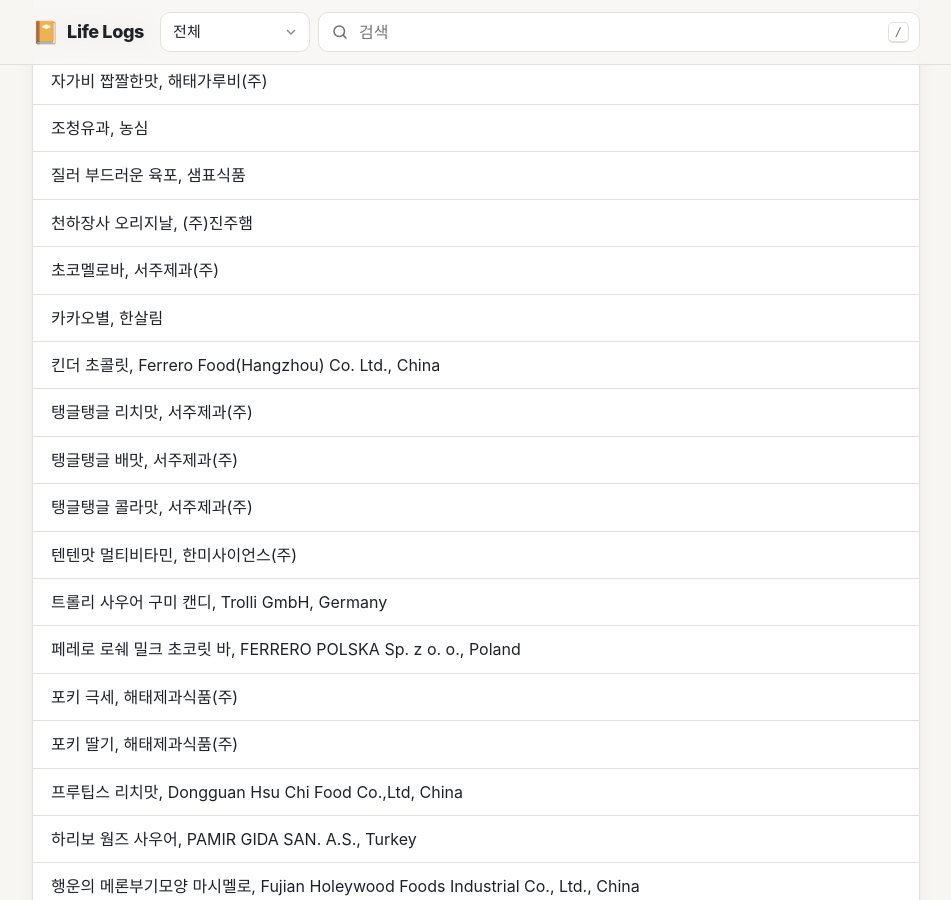
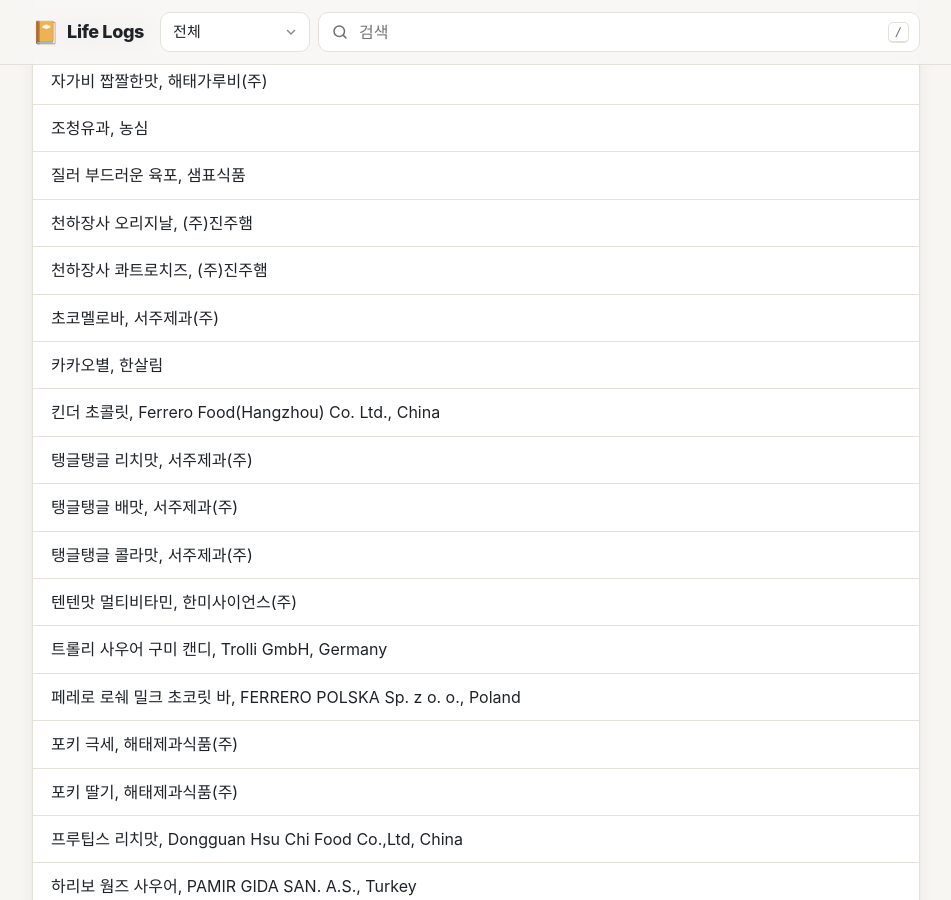
Before and after one commit to izeye/life-logs, a Jekyll site: the page built from foods.md, in a window 1280 px wide and 900 px high, scrolled down 1740 px. Shown: the whole window, without its empty margins (164-1115 px from the left). Built offline with Jekyll 4.4.1, drawn with Linux system fonts in a browser that asks for light colours; some web fonts are replaced; our own code applies the rules of GitHub Pages for plain Markdown files; Markdown is read by kramdown in place of the engine named in the settings.

Commit message:
Add "천하장사 콰트로치즈" entry
Co-Authored-By: Claude Opus 5.5 <noreply@anthropic.com>

```diff
--- a/foods.md
+++ b/foods.md
@@ -37,6 +37,7 @@
 * 조청유과, 농심
 * 질러 부드러운 육포, 샘표식품
 * 천하장사 오리지날, (주)진주햄
+* 천하장사 콰트로치즈, (주)진주햄
 * 초코멜로바, 서주제과(주)
 * 카카오별, 한살림
 * 킨더 초콜릿, Ferrero Food(Hangzhou) Co. Ltd., China
```
